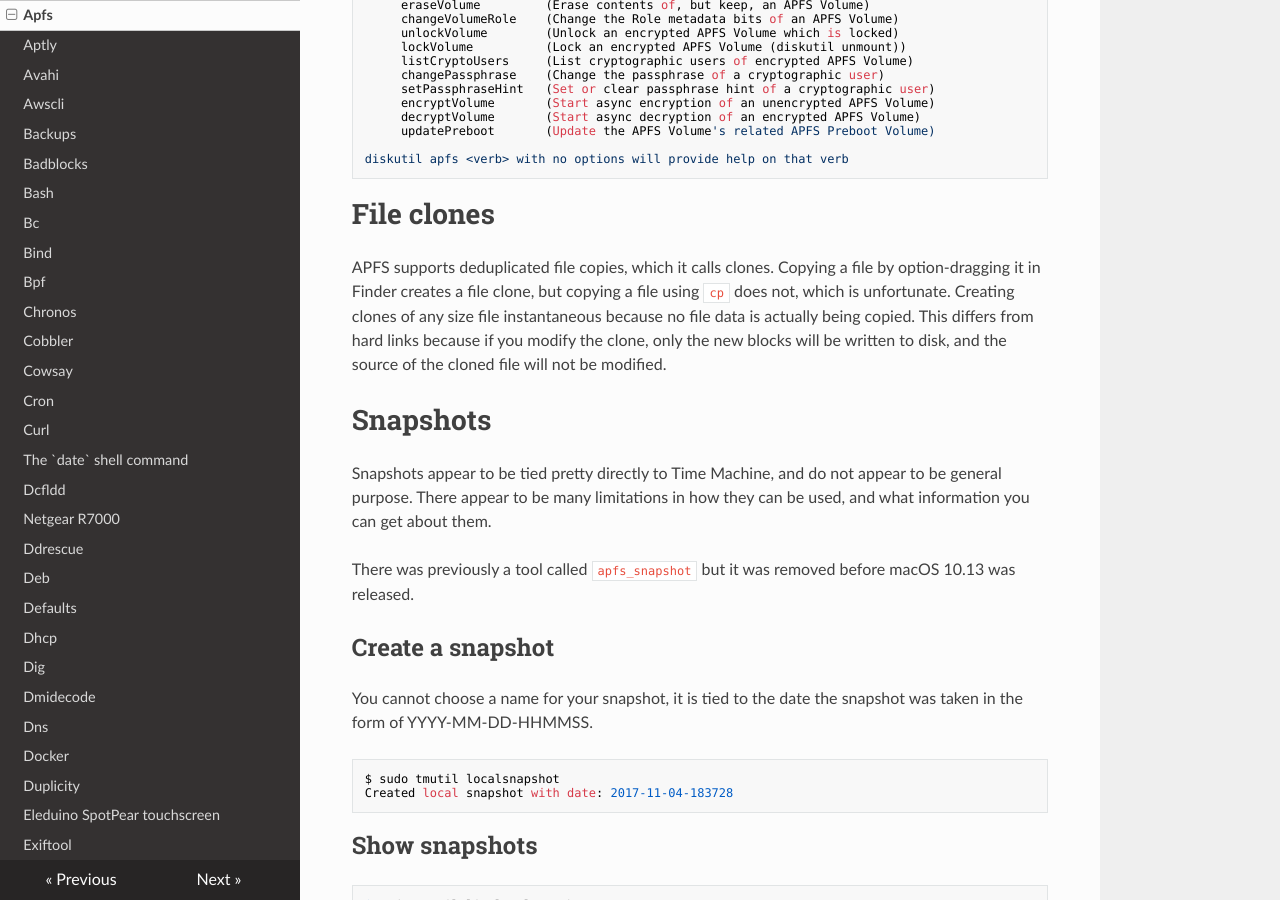
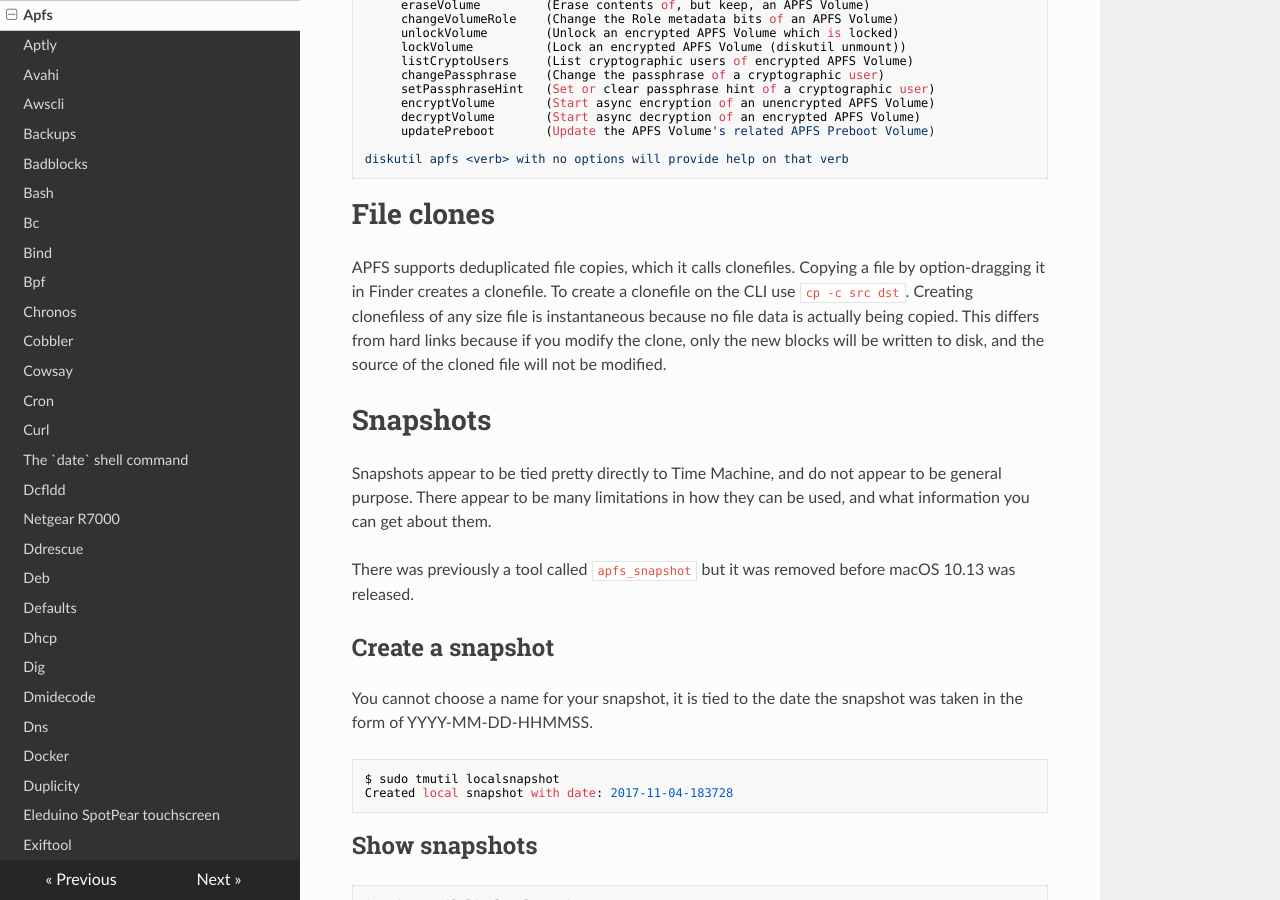
Before and after one commit to lando-cal/tech-notes, an MkDocs documentation site: the page built from docs/apfs.md, in a window 1280 px wide and 900 px high, scrolled down 429 px. Built offline with MkDocs 1.6.1, drawn with Linux system fonts in a browser that asks for light colours; nearby versions of some CDN libraries.

Commit message:
Details, wording

```diff
--- a/docs/apfs.md
+++ b/docs/apfs.md
@@ -32,7 +32,7 @@ diskutil apfs <verb> with no options will provide help on that verb
 
 # File clones
 
-APFS supports deduplicated file copies, which it calls clones. Copying a file by option-dragging it in Finder creates a file clone, but copying a file using `cp` does not, which is unfortunate. Creating clones of any size file instantaneous because no file data is actually being copied. This differs from hard links because if you modify the clone, only the new blocks will be written to disk, and the source of the cloned file will not be modified.
+APFS supports deduplicated file copies, which it calls clonefiles. Copying a file by option-dragging it in Finder creates a clonefile. To create a clonefile on the CLI use `cp -c src dst`. Creating clonefiless of any size file is instantaneous because no file data is actually being copied. This differs from hard links because if you modify the clone, only the new blocks will be written to disk, and the source of the cloned file will not be modified.
 
 # Snapshots
 
```
